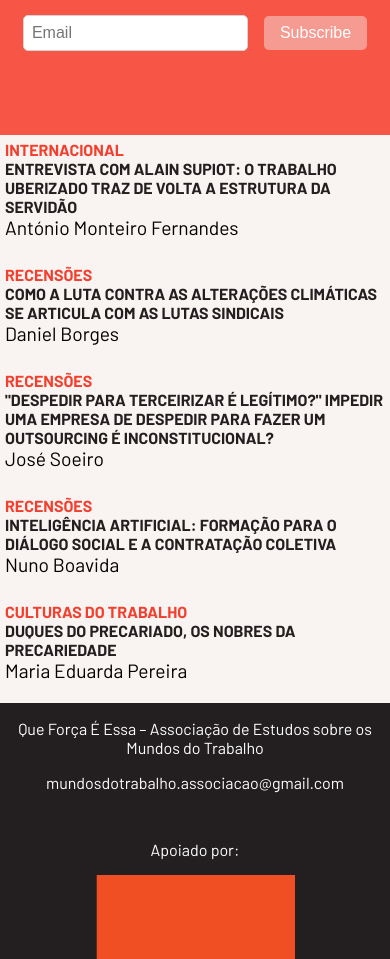
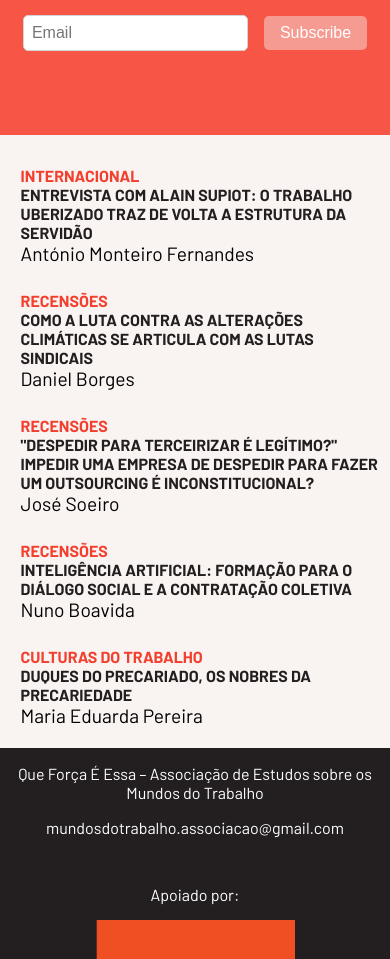
Before and after one commit to Whiskas123/website, a Next.js app: page / in a window 390 px wide. Shown: the part 2220-3179 px from the top of the page. Built offline with nearby package versions, Linux system fonts and the light colour scheme.

Commit message:
mobile amigo

```diff
--- a/src/app/styles.scss
+++ b/src/app/styles.scss
@@ -6,11 +6,15 @@ $color-salmon: #f69b92;
 $color-black: #231f20;
 $color-grey: #d1d3d4;
 
+* {
+  max-width: 100%;
+}
+
 body {
+  overflow-x: hidden;
   margin: 0;
   background-color: #f9f3f1;
   font-family: "Barlow", sans-serif;
-
   min-height: 100vh;
 }
 
@@ -640,6 +644,7 @@ footer {
   .main-column {
     width: 92%;
     margin: 0 auto;
+    justify-content: center;
   }
   .left-column {
     display: none; // Hide the sidebar on phones
@@ -649,7 +654,7 @@ footer {
   .small-grid {
     display: block; // Change grid to block for list-like display
     width: 100%; // Full width for list items
-    margin: 0; // Remove margins for list items
+    margin: 0 auto; // Remove margins for list items
     height: auto;
 
     .div1,
@@ -668,6 +673,11 @@ footer {
     display: none;
   }
 
+  .small-grid {
+    margin-top: 3vh;
+    width: 92%;
+  }
+
   .newsletter {
     margin-top: 2em; // Add margin to separate from the grid
   }
```
